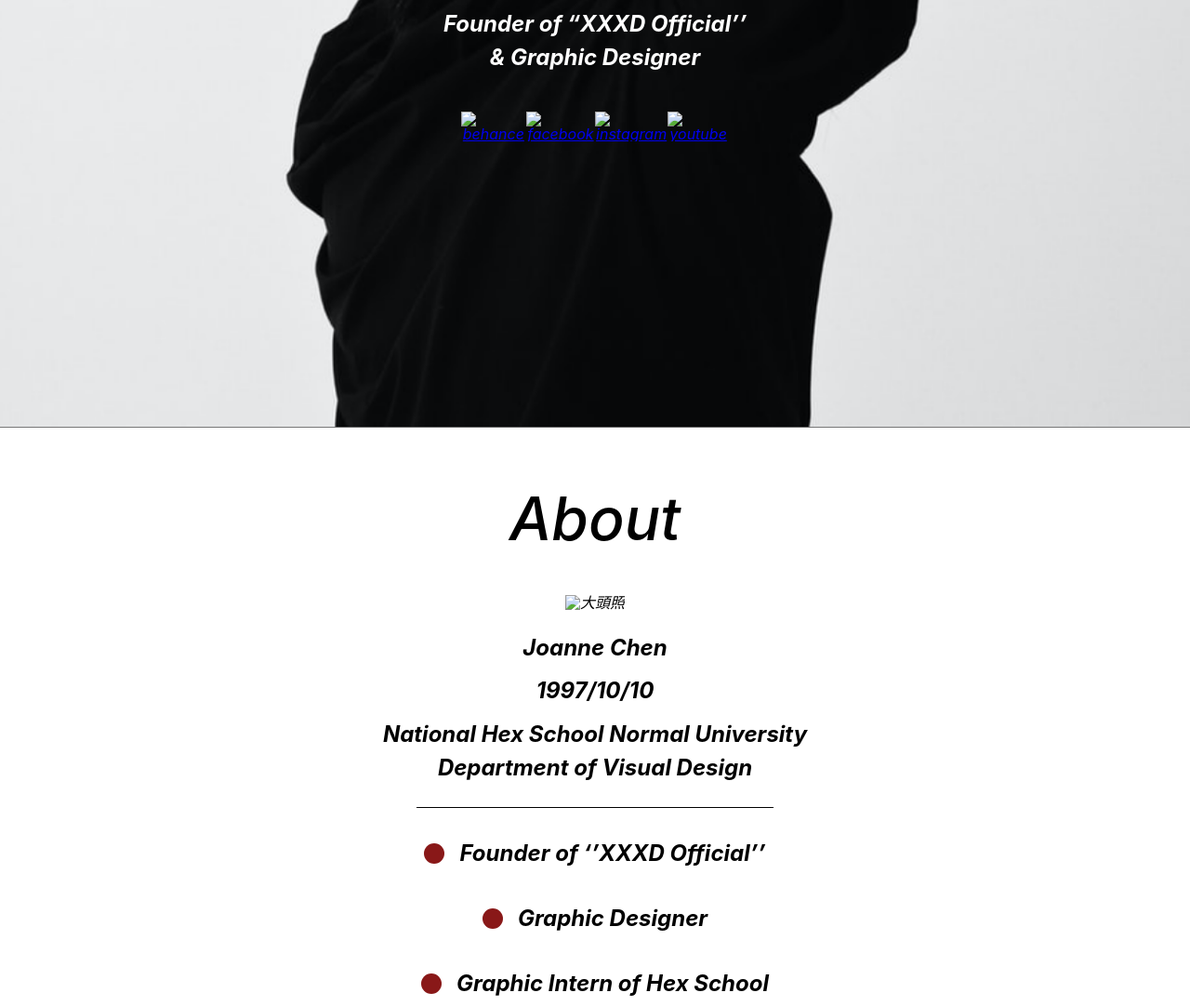
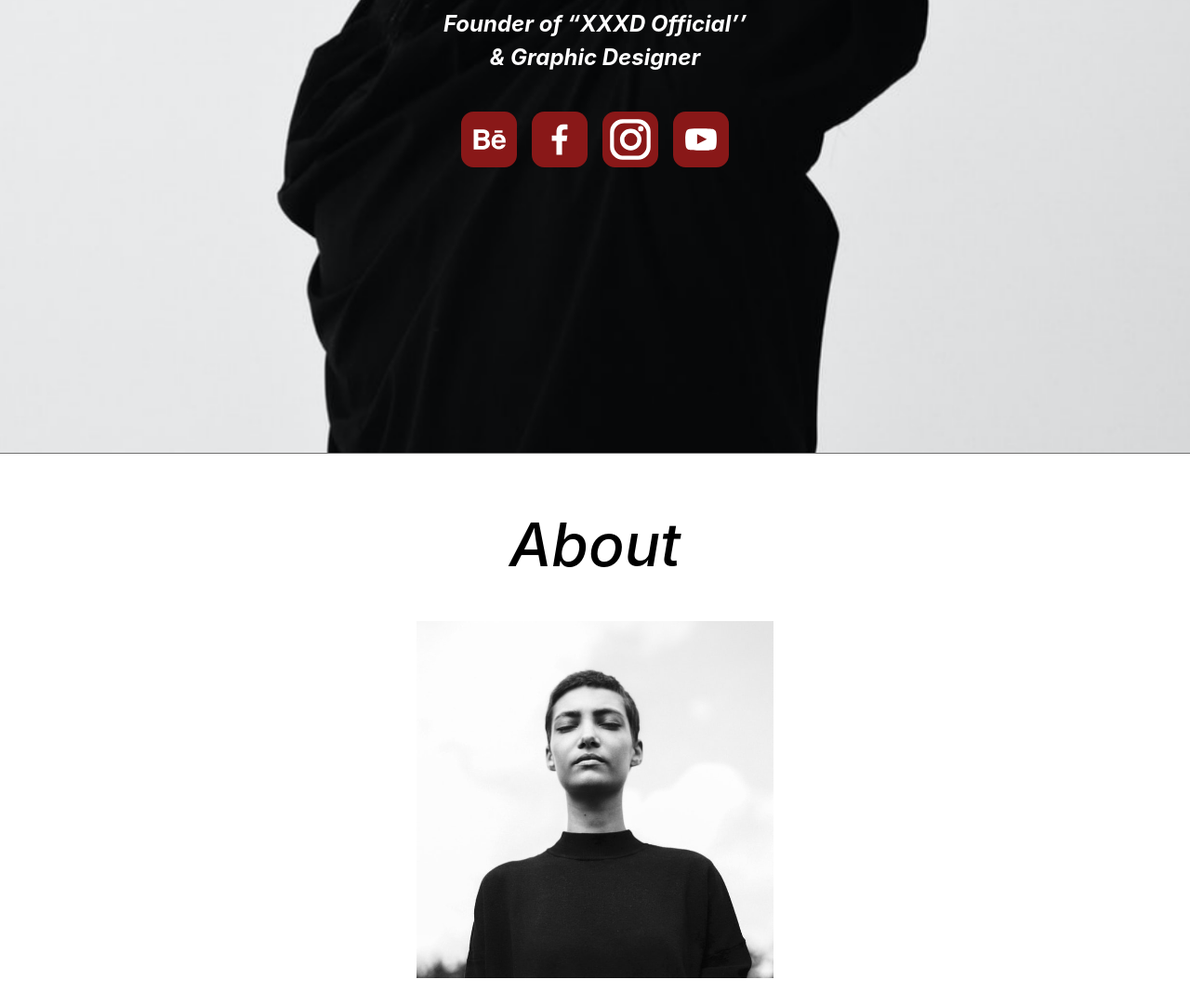
Before and after one commit to Winnie083/week2, a plain HTML site: page index.html in a window 1280 px wide. Shown: the part 480-1562 px from the top of the page at 93% size. Drawn offline with Linux system fonts and the light colour scheme.

Commit message:
Update 2022-07-23T14:11:24.954Z

```diff
--- a/index.html
+++ b/index.html
@@ -14,17 +14,17 @@
     <h1 class="mb-32">JOANNE</h1>
     <h3 class="mb-40">Founder of “XXXD Official’’ <br>& Graphic Designer</h3>
     <ul>
-      <li><a href="#"><img src="../app/assets/images/behance.svg" alt="behance"></a></li>
-      <li><a href="#"><img src="../app/assets/images/facebook.svg" alt="facebook"></a></li>
-      <li><a href="#"><img src="../app/assets/images/instagram.svg" alt="instagram"></a></li>
-      <li class="pb-308"><a href="#"><img src="../app/assets/images/youtube.svg" alt="youtube"></a></li>
+      <li><a href="#"><img src="assets/images/behance.svg" alt="behance"></a></li>
+      <li><a href="#"><img src="assets/images/facebook.svg" alt="facebook"></a></li>
+      <li><a href="#"><img src="assets/images/instagram.svg" alt="instagram"></a></li>
+      <li class="pb-308"><a href="#"><img src="assets/images/youtube.svg" alt="youtube"></a></li>
     </ul>
   </div>
 </div>
 <div class="main container font-style-italic">
   <div class="about">
     <h2 class="mb-40">About</h2>
-    <img class="mb-20" src="../app/assets/images/photo.png" alt="大頭照">
+    <img class="mb-20" src="assets/images/photo.png" alt="大頭照">
     <ul class="f-w-bold">
       <li class="fz-24-42 mb-4">Joanne Chen</li>
       <li class="fz-24-42 mb-8">1997/10/10</li>
```
